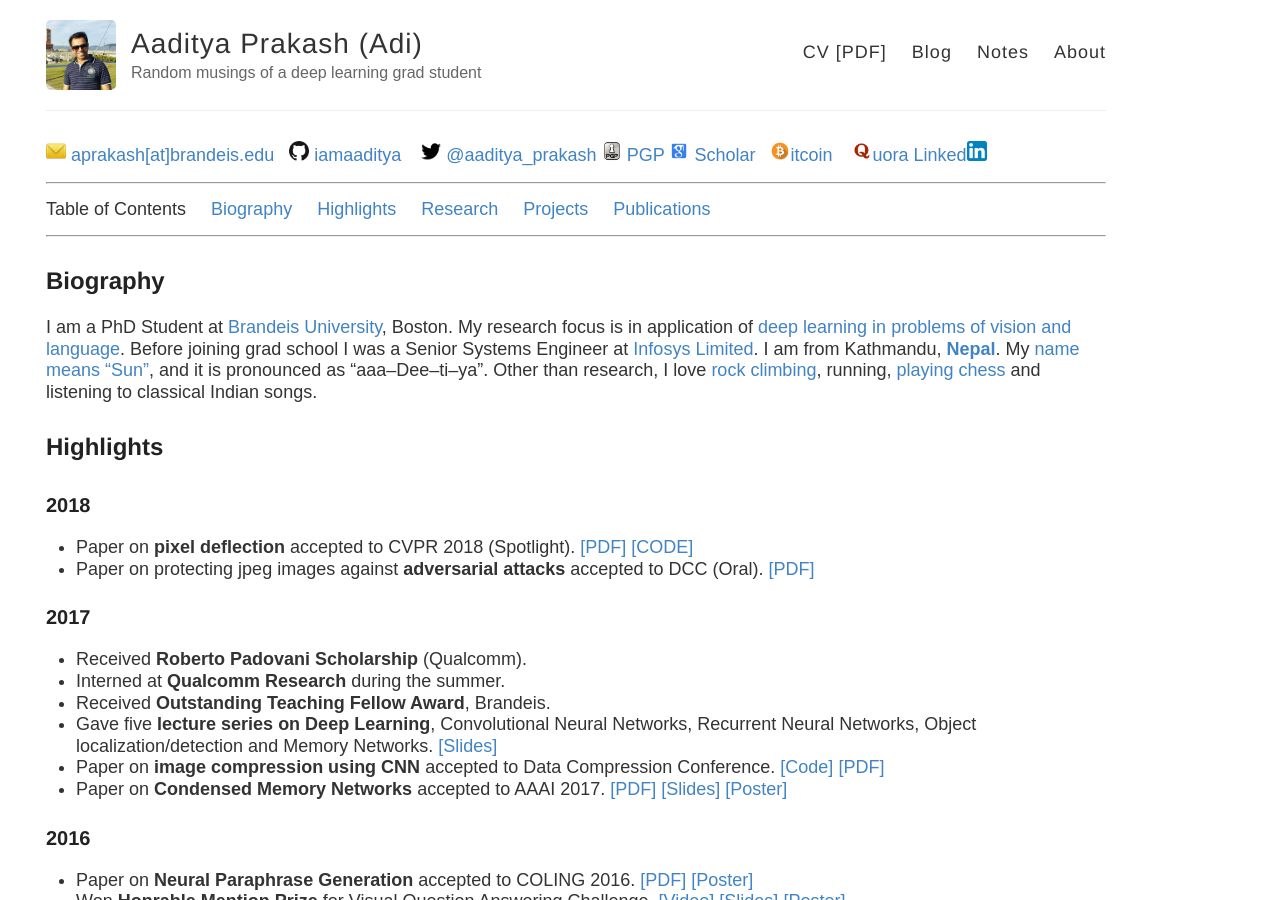
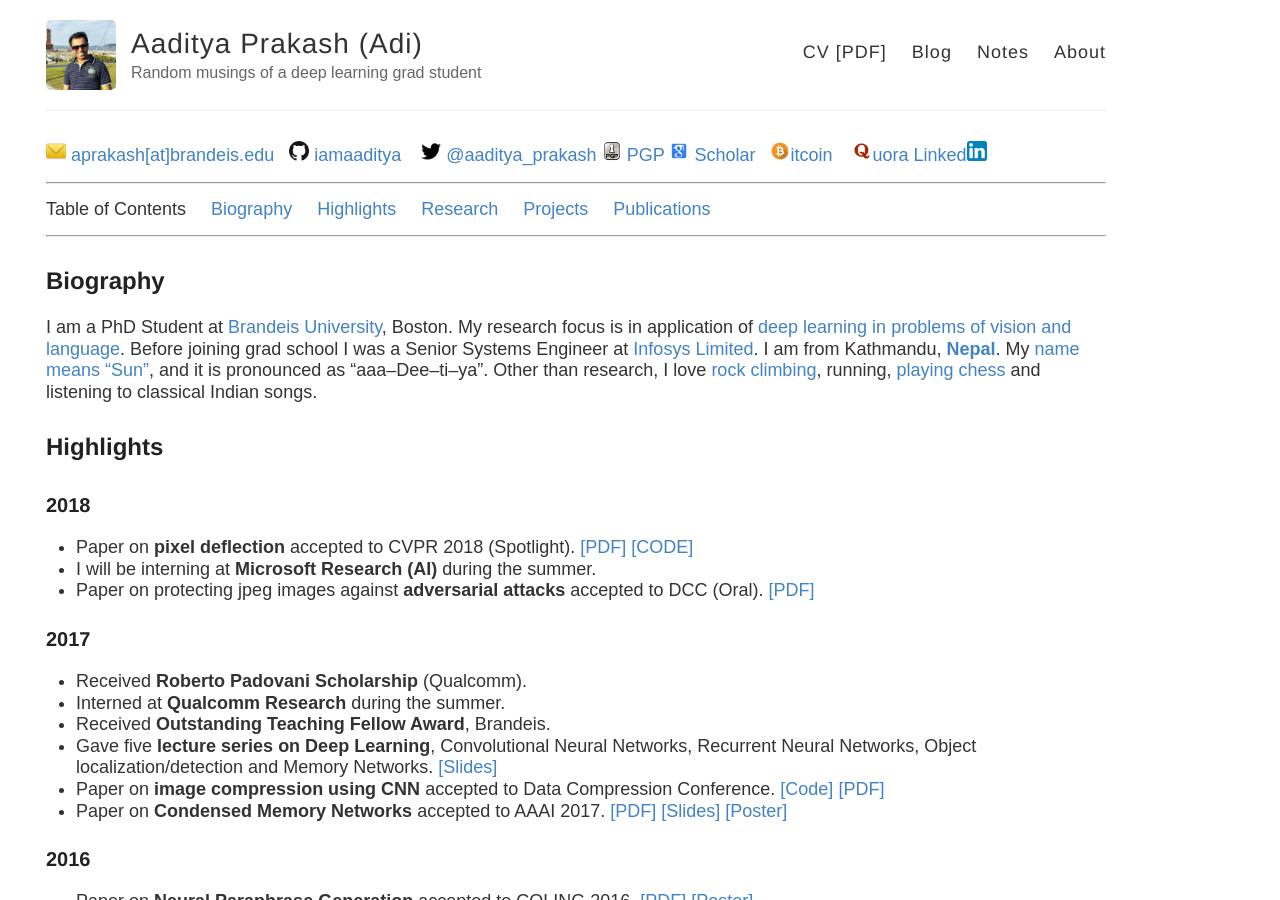
Before and after one commit to iamaaditya/iamaaditya.github.io, a Jekyll site: the page built from about/index.md, in a window 1280 px wide and 900 px high. Built offline with Jekyll 4.4.1, drawn with Linux system fonts in a browser that asks for light colours; some web fonts are replaced.

Commit message:
add MSR internship

```diff
--- a/about/index.md
+++ b/about/index.md
@@ -21,6 +21,7 @@ I am a PhD Student at [Brandeis University](http://www.brandeis.edu/), Boston. M
 
 ### 2018
 * Paper on **pixel deflection** accepted to CVPR 2018 (Spotlight). [\[PDF\]](https://arxiv.org/pdf/1801.08926.pdf "Deflecting Adversarial Attacks with Pixel Deflection") [\[CODE\]](https://github.com/iamaaditya/pixel-deflection)
+* I will be interning at **Microsoft Research (AI)** during the summer.
 * Paper on protecting jpeg images against **adversarial attacks** accepted to DCC (Oral). [\[PDF\]](https://arxiv.org/pdf/1803.00940.pdf)
 
 ### 2017
```
Also changed, not shown: notes/deep_learning/index.md (+1 -0 lines).
